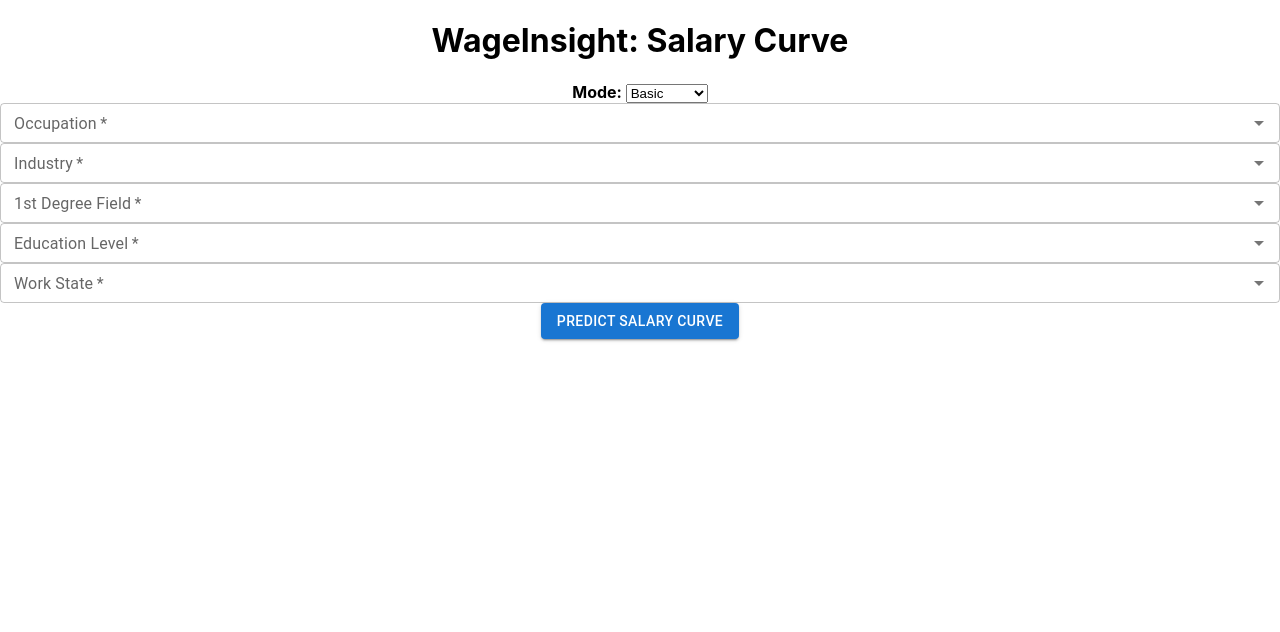
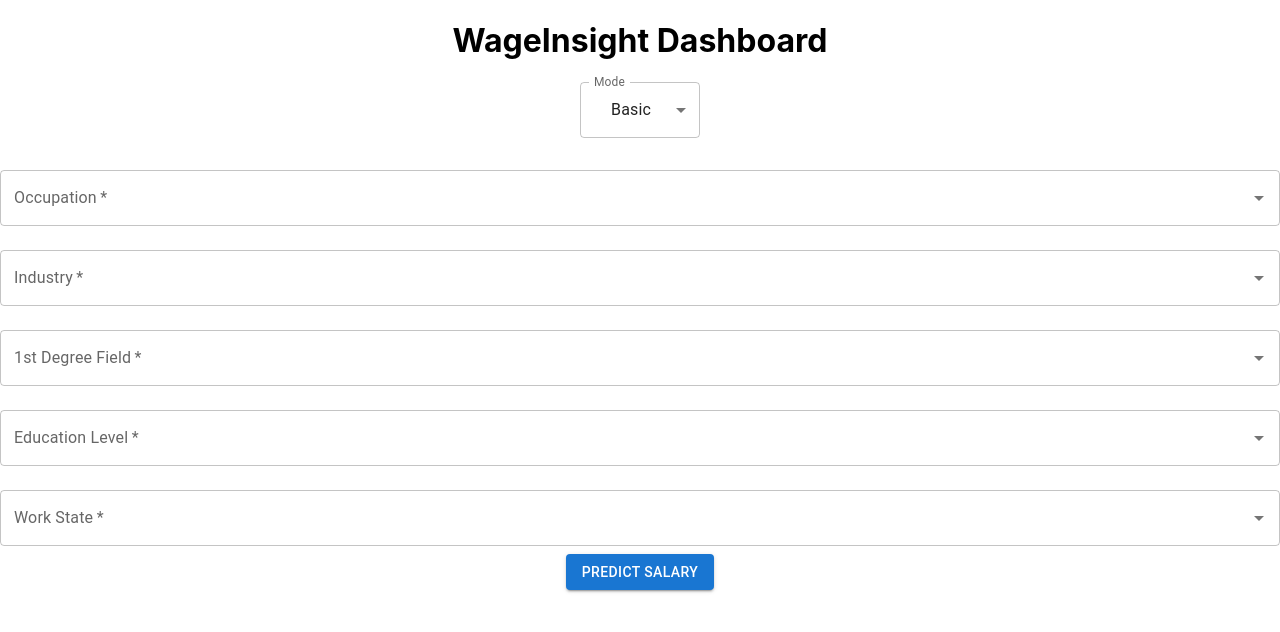
Before and after one commit to tranle1411/wageinsight, a React (Create React App) app in the folder client/: page / in a window 1280 px wide. Shown: the top 632 px of the page. Built offline with nearby package versions, Linux system fonts and the light colour scheme.

Commit message:
Revert "Update WageInsightForm.jsx"
This reverts commit f656123a1040f9f3ce08c3c72d152b1e9d4fb5d0.

```diff
--- a/client/src/WageInsightForm.jsx
+++ b/client/src/WageInsightForm.jsx
@@ -1,103 +1,126 @@
 // src/WageInsightForm.jsx
-
 import React, { useState, useEffect } from 'react';
-import { Autocomplete, TextField, Button } from '@mui/material';
+import { Autocomplete, TextField, Button, MenuItem, Select, InputLabel, FormControl, CircularProgress } from '@mui/material';
 import Plot from 'react-plotly.js';
+import { loadCsvOptions } from './utils/loadCsvOptions';
 import './App.css';
-import { loadCsvOptions } from './utils/loadCsvOptions';
 
 const API_URL = "https://wageinsight.onrender.com/predict_form";
 
-const basicFields = ['OCC', 'IND', 'DEGFIELD1', 'EDUC', 'WORKSTATE'];
+const basicFields = ['OCC','IND','DEGFIELD1','EDUC','WORKSTATE'];
 const advancedFields = [
-  'SEX', 'MARST', 'VETSTAT', 'HISPAN', 'CITIZEN', 'SPEAKENG',
-  'OCC', 'IND', 'EDUC', 'DEGFIELD1', 'DEGFIELD2', 'RACE', 'WORKSTATE'
+  'SEX','MARST','VETSTAT','HISPAN','CITIZEN','SPEAKENG',
+  'OCC','IND','EDUC','DEGFIELD1','DEGFIELD2','RACE','WORKSTATE'
 ];
 
 const prettyLabels = {
-  SEX:       "Gender",
-  MARST:     "Marital Status",
-  VETSTAT:   "Veteran Status",
-  HISPAN:    "Hispanic Origin",
-  CITIZEN:   "Citizenship",
-  SPEAKENG:  "English Fluency",
-  OCC:       "Occupation",
-  IND:       "Industry",
-  EDUC:      "Education Level",
+  SEX: "Gender",
+  MARST: "Marital Status",
+  VETSTAT: "Veteran Status",
+  HISPAN: "Hispanic Origin",
+  CITIZEN: "Citizenship",
+  SPEAKENG: "English Fluency",
+  OCC: "Occupation",
+  IND: "Industry",
+  EDUC: "Education Level",
   DEGFIELD1: "1st Degree Field",
   DEGFIELD2: "2nd Degree Field",
-  RACE:      "Race",
+  RACE: "Race",
   WORKSTATE: "Work State"
 };
 
+// If you need a custom order for EDUC:
+const EDUC_ORDER = [
+  "N/A or no schooling",
+  "Nursery school to grade 4",
+  "Grade 5","Grade 6","Grade 7","Grade 8",
+  "Grade 9","Grade 10","Grade 11","Grade 12",
+  "1 year of college","2 years of college","3 years of college",
+  "4 years of college","5+ years of college"
+];
+
 export default function WageInsightForm() {
-  const [mode, setMode]         = useState('basic');
-  const [fields, setFields]     = useState(basicFields);
-  const [options, setOptions]   = useState({});
-  const [form, setForm]         = useState({});
-  const [series, setSeries]     = useState(null);
-  const [info, setInfo]         = useState([]);
-  const [loading, setLoading]   = useState(false);
+  const [mode, setMode] = useState('basic');
+  const [options, setOptions] = useState({});
+  const [inputs, setInputs] = useState({});
+  const [series, setSeries] = useState(null);
+  const [singleSalary, setSingleSalary] = useState(null);
+  const [loading, setLoading] = useState(false);
 
-  // Load dropdown options once
+  const fields = mode === 'basic' ? basicFields : advancedFields;
+
   useEffect(() => {
     async function loadAll() {
-      const prefix = "/options/";
+      const prefix = "/wageinsight/options/";
       const opts = {
-        EDUC:      await loadCsvOptions(prefix + "educ.csv"),
+        OCC: await loadCsvOptions(prefix + "occupation.csv"),
+        IND: await loadCsvOptions(prefix + "industry.csv"),
+        EDUC: await loadCsvOptions(prefix + "educ.csv"),
         DEGFIELD1: await loadCsvOptions(prefix + "degree.csv"),
         DEGFIELD2: await loadCsvOptions(prefix + "degree.csv"),
-        OCC:       await loadCsvOptions(prefix + "occupation.csv"),
-        IND:       await loadCsvOptions(prefix + "industry.csv"),
-        RACE:      await loadCsvOptions(prefix + "race.csv"),
+        RACE: await loadCsvOptions(prefix + "race.csv"),
         WORKSTATE: await loadCsvOptions(prefix + "state.csv"),
-        SEX:       ['Man','Woman'],
-        MARST:     ['Married','Not married'],
-        VETSTAT:   ['Veteran','Not a veteran'],
-        HISPAN:    ['Hispanic','Not Hispanic'],
-        CITIZEN:   ['Citizen','Not citizen'],
-        SPEAKENG:  ['Speaks English','Does not speak English']
+        SEX: ['Man','Woman'],
+        MARST: ['Married','Not married'],
+        VETSTAT: ['Veteran','Not a veteran'],
+        HISPAN: ['Hispanic','Not Hispanic'],
+        CITIZEN: ['Citizen','Not citizen'],
+        SPEAKENG: ['Speaks English','Does not speak English']
       };
+
+      // override EDUC order if desired
+      opts.EDUC = EDUC_ORDER.filter(x => opts.EDUC.includes(x)).concat(
+        opts.EDUC.filter(x => !EDUC_ORDER.includes(x))
+      );
+
       setOptions(opts);
     }
     loadAll();
   }, []);
 
-  // Update which fields to render when mode changes
-  useEffect(() => {
-    setFields(mode === 'basic' ? basicFields : advancedFields);
-    setForm({});
+  const handleChange = (field) => (_, value) => {
+    setInputs(i => ({ ...i, [field]: value }));
+  };
+
+  const handleModeChange = (e) => {
+    setMode(e.target.value);
+    setInputs({});       // clear previous inputs
     setSeries(null);
-    setInfo([]);
-  }, [mode]);
-
-  const handleChange = (field) => (_, value) => {
-    setForm(f => ({ ...f, [field]: value || '' }));
+    setSingleSalary(null);
   };
 
   const handleSubmit = async (e) => {
     e.preventDefault();
-    // require all fields filled
-    if (fields.some(f => !form[f])) {
-      alert("Please select a value for every field.");
+    // validate
+    for (let f of fields) {
+      if (!inputs[f]) {
+        alert(`Please select ${prettyLabels[f] || f}`);
         return;
+      }
     }
 
     setLoading(true);
+    setSeries(null);
+    setSingleSalary(null);
+
     try {
       const resp = await fetch(API_URL, {
         method: 'POST',
-        headers: { 'Content-Type': 'application/json' },
-        body: JSON.stringify({ mode, inputs: form })
+        headers: { 'Content-Type':'application/json' },
+        body: JSON.stringify({ mode, inputs })
       });
       const data = await resp.json();
-      // data.series: [{ age:25, salary:... }, …]
-      // data.info:   [{ you:"Non-Hispanic", other:"Hispanic", label:"…", delta:1234, more:true }, …]
+
+      if (data.series) {
         setSeries(data.series);
-      setInfo(data.info || []);
-    } catch (err) {
+      } else if (data.salary) {
+        setSingleSalary(data.salary);
+      } else if (data.prediction) {
+        setSingleSalary(data.prediction);
+      }
+    } catch(err) {
       console.error(err);
-      alert("Prediction failed; see console for details.");
+      alert("Prediction failed, see console.");
     } finally {
       setLoading(false);
     }
@@ -105,80 +128,67 @@ export default function WageInsightForm() {
 
   return (
     <div className="App">
-      <h1>WageInsight: Salary Curve</h1>
+      <h1>WageInsight Dashboard</h1>
+      <FormControl sx={{ minWidth:120, marginBottom:2 }}>
+        <InputLabel>Mode</InputLabel>
+        <Select value={mode} label="Mode" onChange={handleModeChange}>
+          <MenuItem value="basic">Basic</MenuItem>
+          <MenuItem value="advanced">Advanced</MenuItem>
+        </Select>
+      </FormControl>
 
-      <form onSubmit={handleSubmit} className="formContainer">
-        <div>
-          <label>
-            <strong>Mode:&nbsp;</strong>
-            <select value={mode} onChange={e => setMode(e.target.value)}>
-              <option value="basic">Basic</option>
-              <option value="advanced">Advanced</option>
-            </select>
-          </label>
-        </div>
-
-        {fields.map(f => (
-          <div key={f} className="fieldRow">
+      <form onSubmit={handleSubmit}>
+        {fields.map(field => (
           <Autocomplete
-              options={options[f] || []}
-              getOptionLabel={opt => opt}
-              value={form[f] || ''}
-              onChange={handleChange(f)}
+            key={field}
+            options={options[field]||[]}
+            getOptionLabel={opt=>opt}
+            onChange={handleChange(field)}
+            value={inputs[field]||null}
             renderInput={params => (
               <TextField
                 {...params}
-                  label={prettyLabels[f]}
+                label={prettyLabels[field]||field}
+                variant="outlined"
+                margin="normal"
                 required
-                  size="small"
               />
             )}
           />
-          </div>
         ))}
 
-        <div>
         <Button
           type="submit"
           variant="contained"
           color="primary"
           disabled={loading}
         >
-            {loading ? 'Predicting…' : 'Predict Salary Curve'}
+          {loading ? <CircularProgress size={24}/> : "Predict Salary"}
         </Button>
-        </div>
       </form>
 
-      {/* Show chart + info only after we have a series */}
       {series && (
-        <div className="dashboard">
-          <div className="chart">
         <Plot
           data={[{
-                x: series.map(pt => pt.age),
-                y: series.map(pt => pt.salary),
-                type: 'scatter',
-                mode: 'lines+markers',
-                hovertemplate:
-                  'Age: %{x}<br>Salary: $%{y:,.0f}<extra></extra>'
+            x: series.map(pt=>pt.age),
+            y: series.map(pt=>pt.salary),
+            type: 'scatter', mode: 'lines+markers',
+            marker: { size:6 }
           }]}
           layout={{
-                margin: { t:20, b:40, l:40, r:20 },
-                xaxis: { title: 'Age' },
-                yaxis: { title: 'Predicted Salary' }
+            width: 700, height: 400,
+            title: 'Predicted Salary vs. Age',
+            xaxis:{ title:'Age' }, yaxis:{ title:'Salary ($)' }
           }}
-              style={{ width: '100%', height: '100%' }}
         />
-          </div>
-          <div className="infoPanel">
-            {info.map((it, i) => (
-              <p key={i}>
-                On median, <strong>{it.you}</strong> {it.label} make&nbsp;
-                <strong>${it.delta.toLocaleString()}</strong>&nbsp;
-                {it.more ? 'more' : 'less'} than <strong>{it.other}</strong>.
+      )}
+
+      {singleSalary != null && (
+        <div style={{ marginTop:20 }}>
+          <h2>Estimated Salary:</h2>
+          <p style={{ fontSize:24 }}>
+            <strong>${singleSalary.toLocaleString(undefined,{maximumFractionDigits:2})}</strong>
           </p>
-            ))}
-          </div>
         </div>
       )}
     </div>
```
Lines whose indentation alone changed are shown as unchanged.
